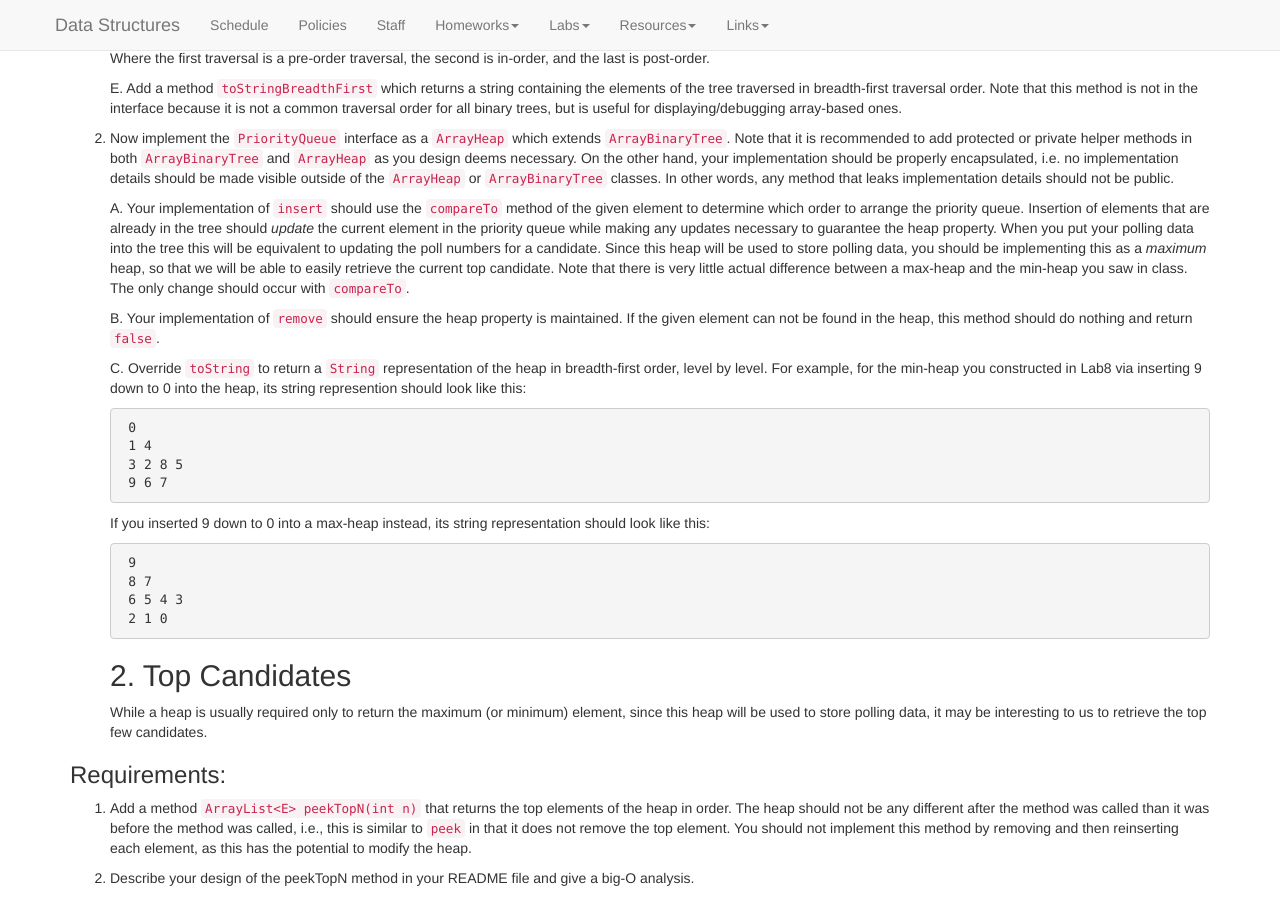
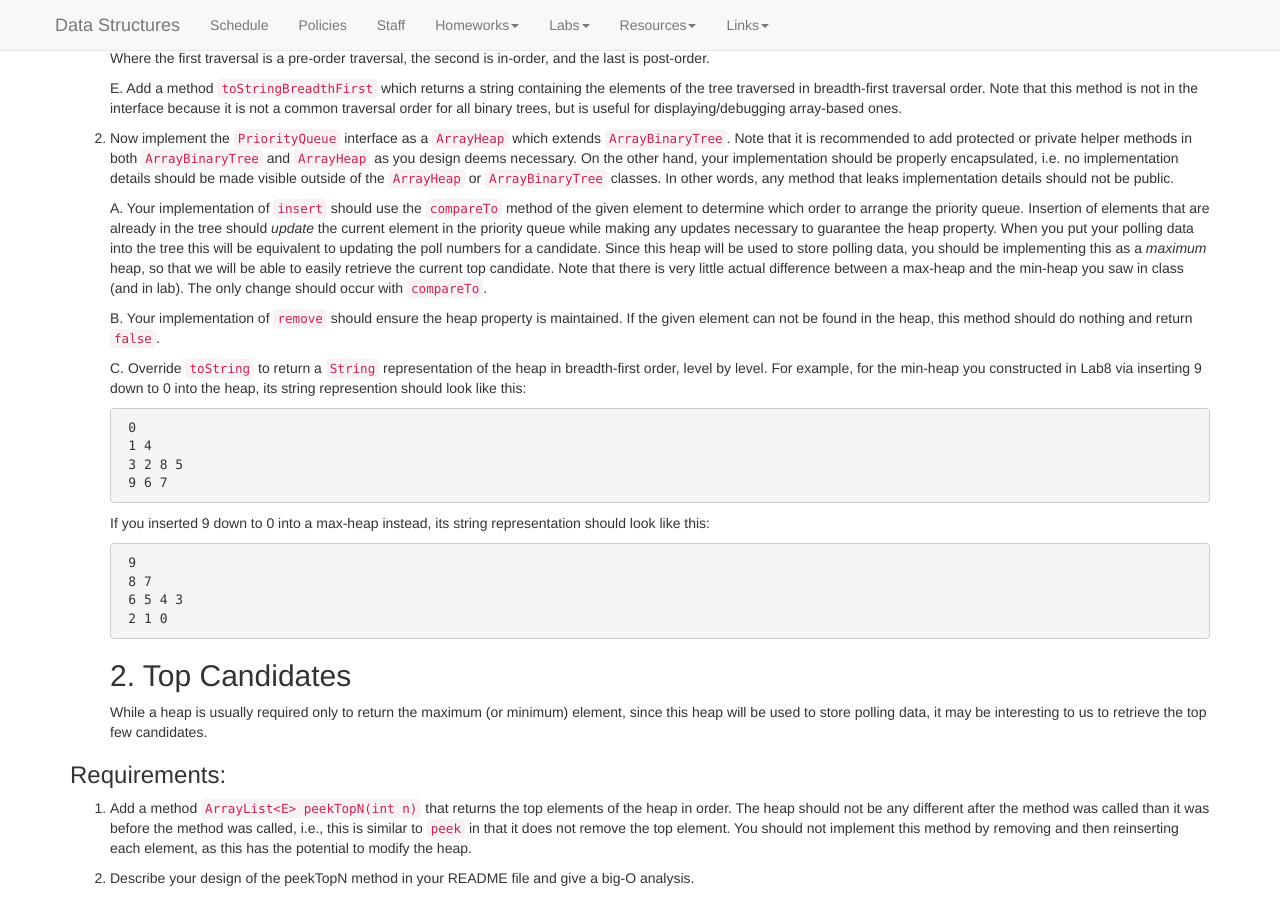
Before and after one commit to kalte0/BMC-CS-151.github.io, a Jekyll site: the page built from hws/HW06.md, in a window 1280 px wide and 900 px high, scrolled down 861 px. Built offline with Jekyll 4.4.1, drawn with Linux system fonts in a browser that asks for light colours; nearby versions of some CDN libraries.

Commit message:
Update HW06.md

```diff
--- a/hws/HW06.md
+++ b/hws/HW06.md
@@ -115,7 +115,7 @@ for a candidate. Since this heap will be used to store polling data, you
 should be implementing this as a <i>maximum</i> heap, so that we will be
 able to easily retrieve the current top candidate. Note that there is very
 little actual difference between a max-heap and the min-heap you saw
-in class. The only change should occur with `compareTo`.
+in class (and in lab). The only change should occur with `compareTo`.
 
 	B. Your implementation of `remove` should ensure the heap property is
 maintained. If the given element can not be found in the heap, this
```
